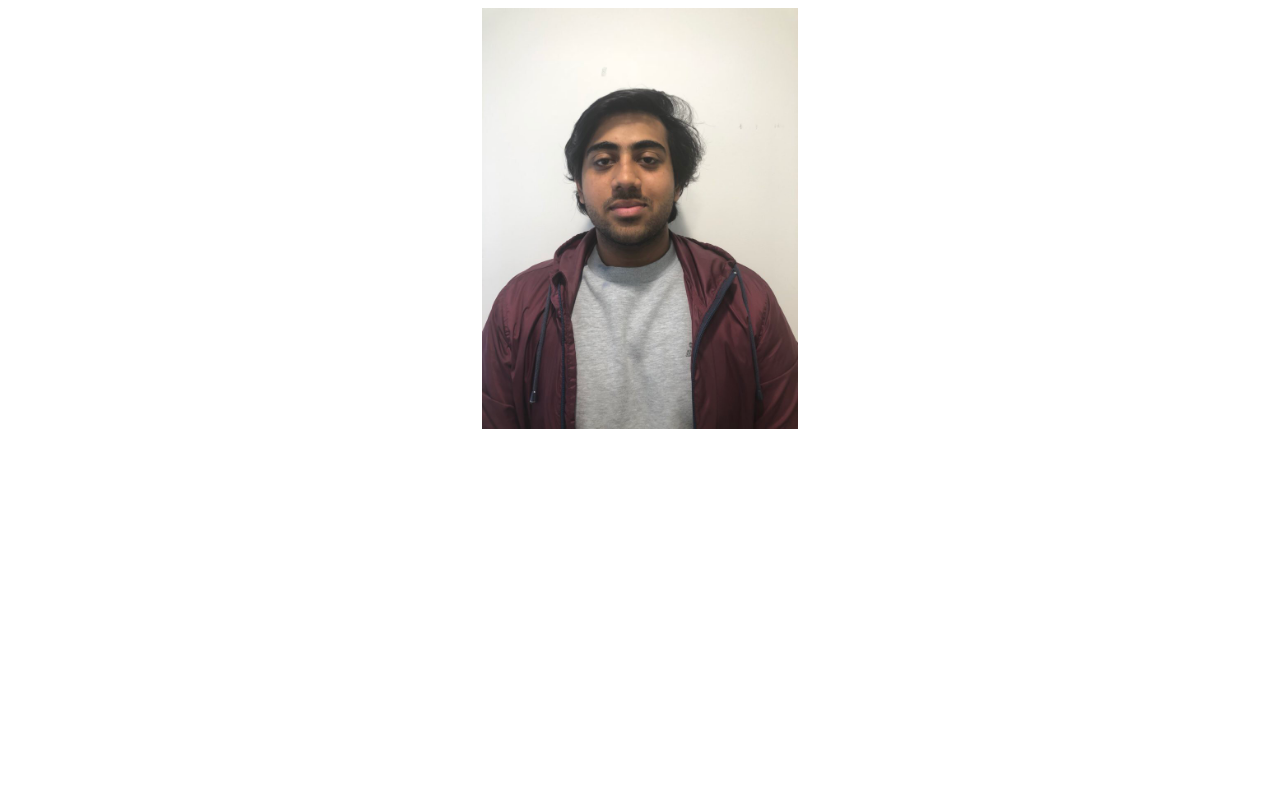
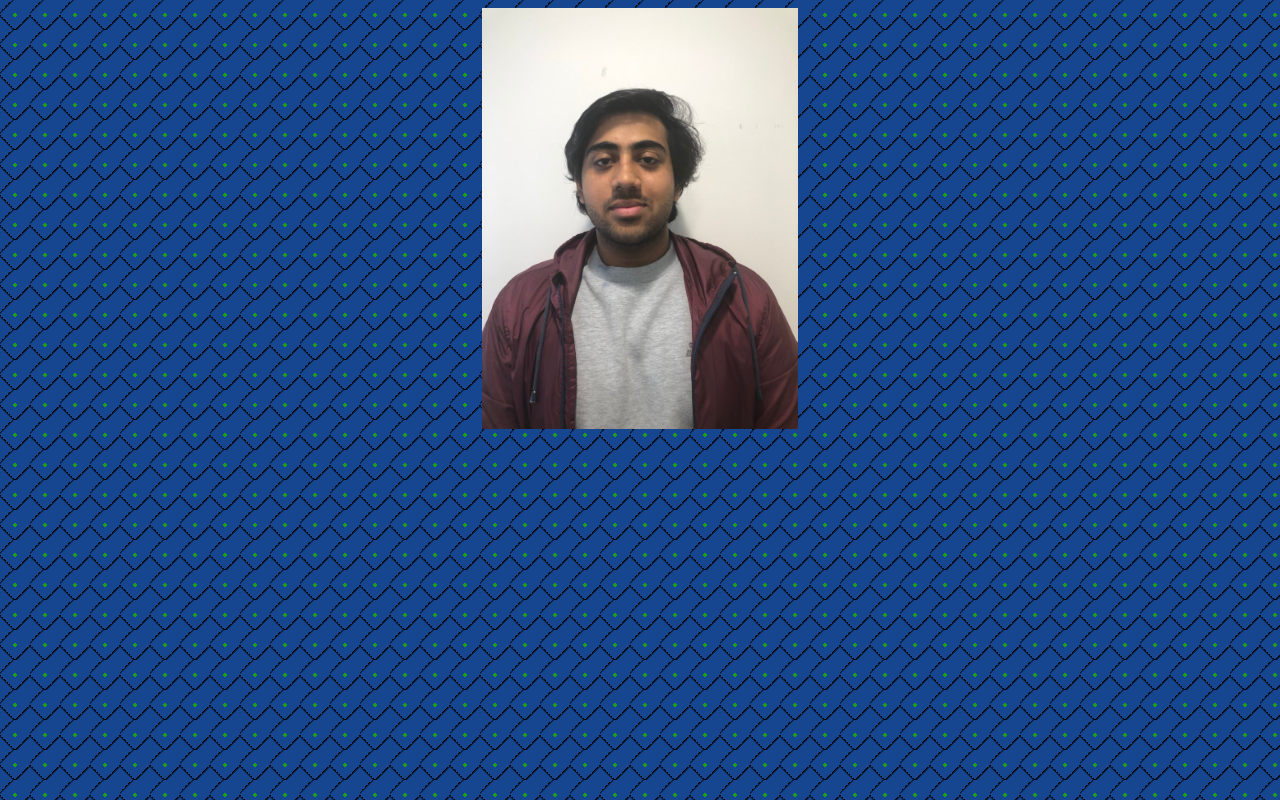
Before and after one commit to simtor/project-ram, a plain HTML site: page index.html in a window 1280 px wide. Drawn offline with Linux system fonts and the light colour scheme.

Commit message:
Added backgroud

```diff
--- a/style.css
+++ b/style.css
@@ -5,3 +5,12 @@ img {
   width: 25%;
 
   }
+
+  body {
+      background: rgb(21, 70, 143);
+    background-image: linear-gradient(45deg, transparent 20%, black 25%, transparent 25%),
+                      linear-gradient(-45deg, transparent 20%, black 25%, transparent 25%),
+                      linear-gradient(-45deg, transparent 75%, black 80%, transparent 0),
+                      radial-gradient(rgb(30, 156, 30) 2px, transparent 0);
+    background-size: 30px 30px, 30px 30px;
+  }
```
Also changed, not shown: index.html (line endings or trailing spaces).
